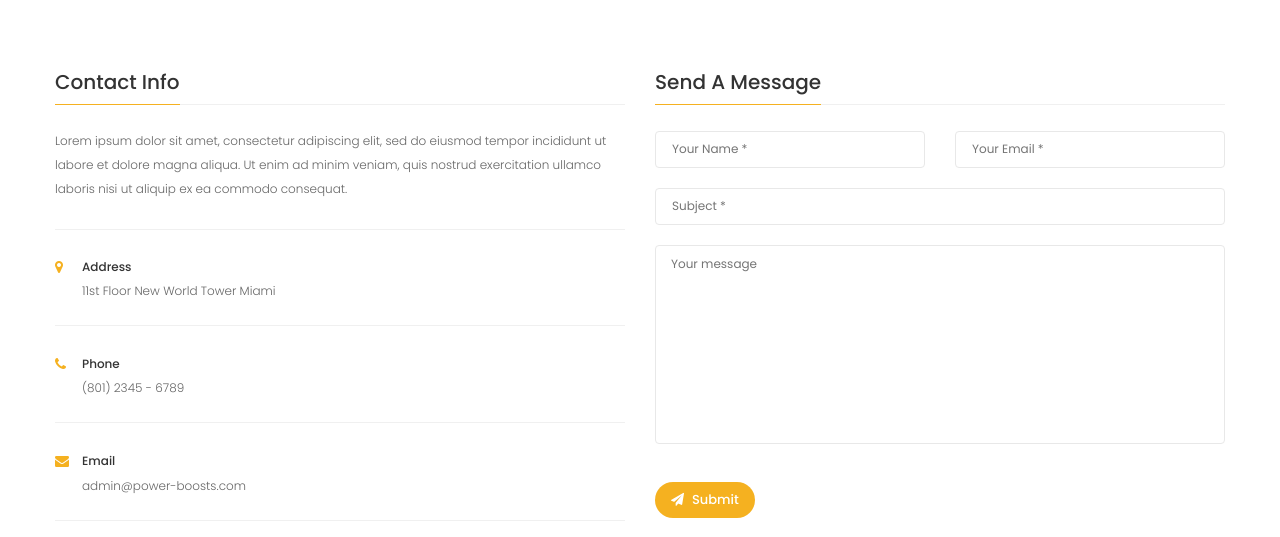
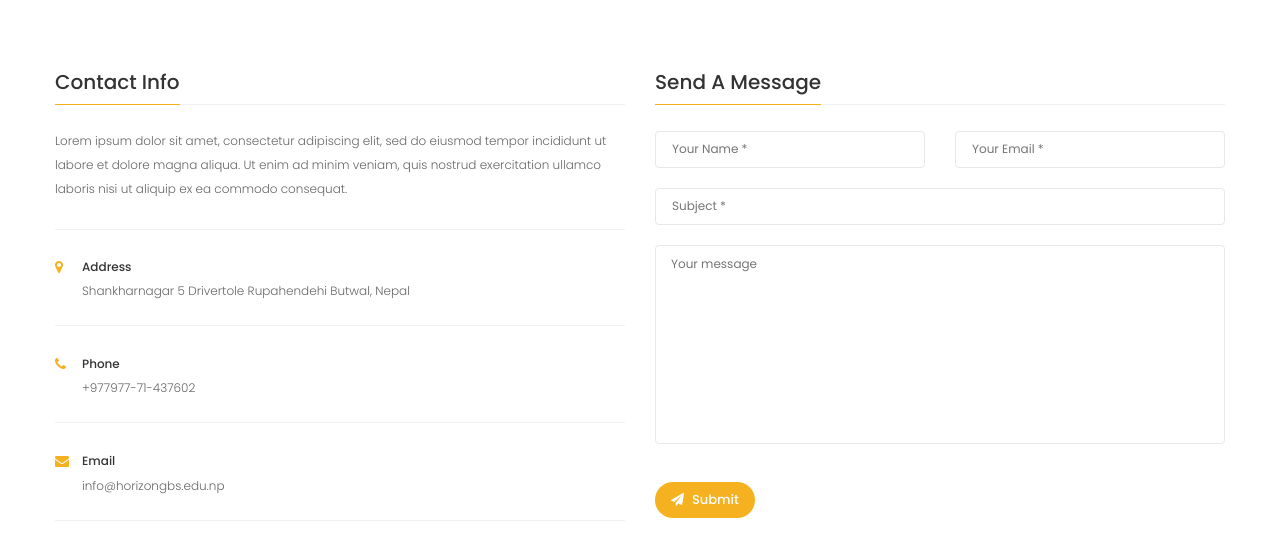
Before and after one commit to Nitesh-mint/GBSWebsite, a plain HTML site: page contact.html in a window 1280 px wide. Shown: the part 301-838 px from the top of the page. Drawn offline with Linux system fonts and the light colour scheme; some packages are replaced by stand-ins of ours.

Commit message:
Update contact.html

```diff
--- a/contact.html
+++ b/contact.html
@@ -228,7 +228,9 @@
 								</div>
 								<div class="contact-text">
 									<h4>Address</h4>
-									<span>11st Floor New World Tower Miami</span>
+									<span>Shankharnagar 5
+								Drivertole
+								Rupahendehi Butwal, Nepal</span>
 								</div>
 							</div>
 							<div class="contact-address-info">
@@ -237,7 +239,7 @@
 								</div>
 								<div class="contact-text">
 									<h4>Phone</h4>
-									<span>(801) 2345 - 6789</span>
+									<span>+977977-71-437602</span>
 								</div>
 							</div>
 							<div class="contact-address-info">
@@ -246,7 +248,7 @@
 								</div>
 								<div class="contact-text">
 									<h4>Email</h4>
-									<span>admin@power-boosts.com</span>
+									<span>info@horizongbs.edu.np</span>
 								</div>
 							</div>
 						</div>
```
